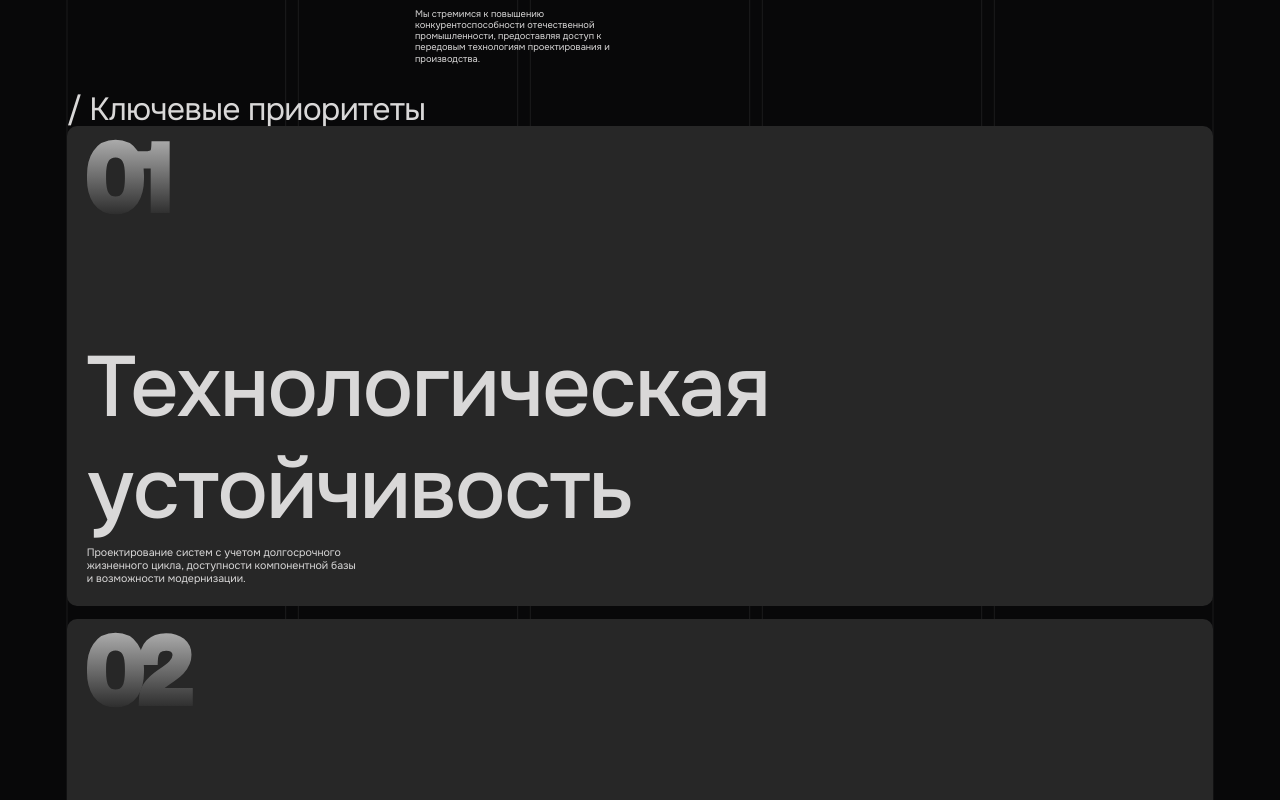
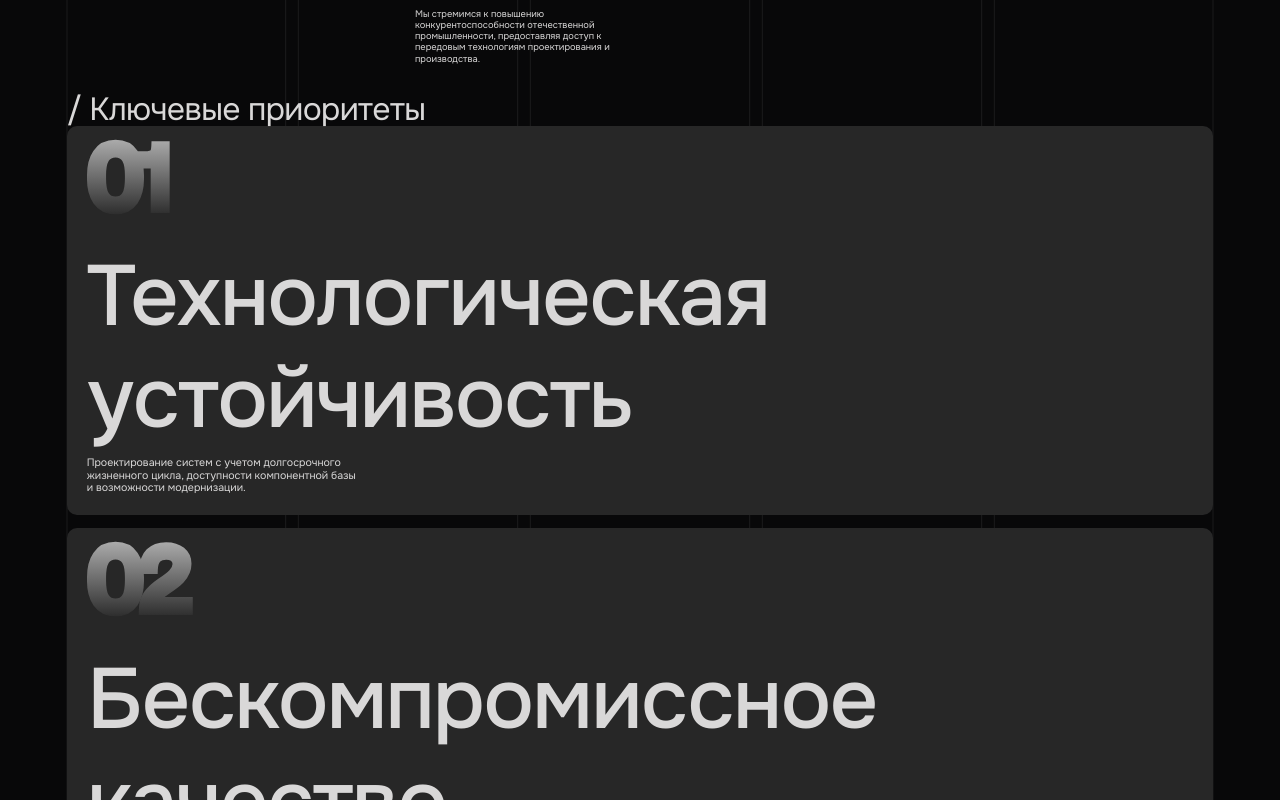
Before and after one commit to matilda081133-sketch/teh, a React (Vite) app: page /about in a window 1280 px wide. Shown: the part 1480-2280 px from the top of the page. Built offline with nearby package versions, Linux system fonts and the light colour scheme.

Commit message:
fix: restore original flex layout for priority cards to fix accidental huge size

```diff
--- a/src/components/AboutSection4.module.css
+++ b/src/components/AboutSection4.module.css
@@ -146,26 +146,21 @@
   letter-spacing: -0.02em;
   line-height: 100%;
 }
+.card,
 .cards {
   align-self: stretch;
   display: flex;
-  flex-direction: row;
-  flex-wrap: wrap;
-  align-items: center;
+  gap: var(--gap-20);
+}
+.cards {
+  height: 480px;
+  align-items: stretch;
   justify-content: center;
-  gap: var(--gap-20);
-  max-width: 100%;
-  text-align: left;
-  font-size: var(--fs-128);
-  color: var(--Grey);
-  font-family: var(--font-winter-sans-trial);
 }
 .card {
   flex: 1;
-  height: 480px;
   border-radius: var(--br-15);
   background-color: var(--Black-lines);
-  display: flex;
   flex-direction: column;
   align-items: flex-start;
   justify-content: space-between;
@@ -173,6 +168,10 @@
   box-sizing: border-box;
   min-width: var(--min-w-311);
   max-width: var(--max-w-415);
+  text-align: left;
+  font-size: var(--fs-128);
+  color: var(--Grey);
+  font-family: var(--font-winter-sans-trial);
 }
 .h2 {
   margin: -10px 0 0 0;
```
